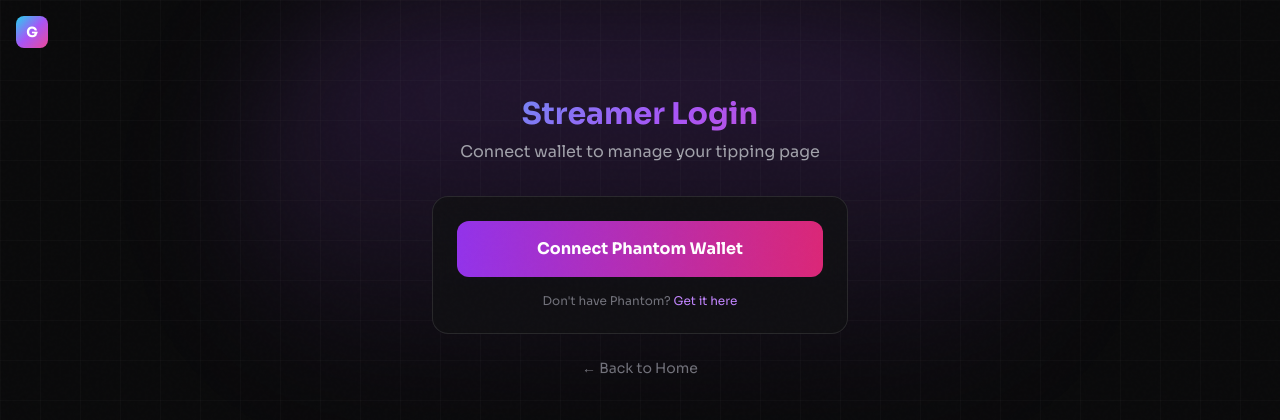
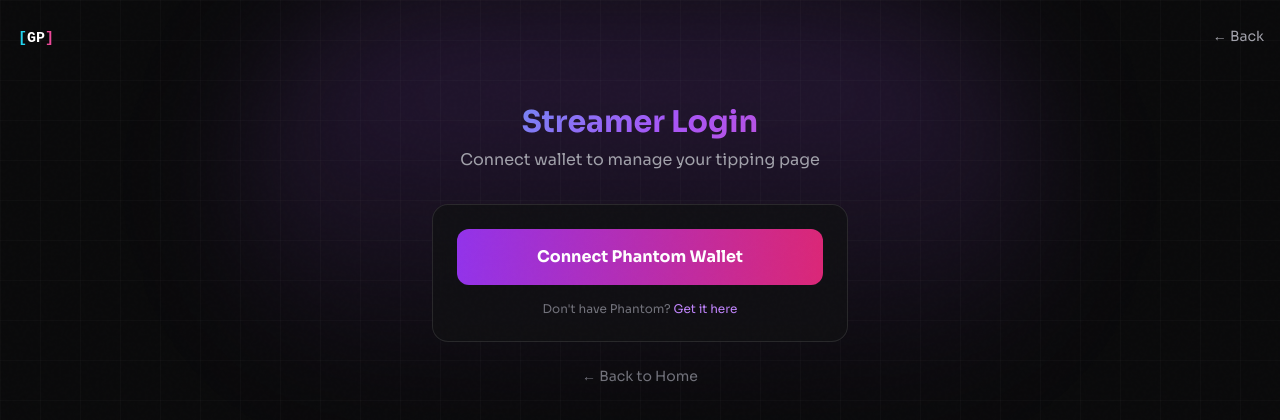
Before and after one commit to Gliana-Labs/gliana-pay-web, a SvelteKit app: page /login in a window 1280 px wide. Shown: the top 420 px of the page. Built offline with nearby package versions, Linux system fonts and the light colour scheme.

Commit message:
fix: login header - add back button and use logo image

```diff
--- a/src/routes/login/+page.svelte
+++ b/src/routes/login/+page.svelte
@@ -563,10 +563,9 @@
     <!-- Header -->
     <div class="relative z-10 flex items-center justify-between px-4 py-4">
       <a href="/" class="flex items-center gap-2">
-        <div class="w-8 h-8 rounded-lg bg-gradient-to-br from-cyan-400 via-purple-500 to-pink-500 flex items-center justify-center text-sm font-bold">
-          G
-        </div>
+        <img src="/logo.svg" alt="GlianaPay" class="w-10 h-10 rounded-xl" />
       </a>
+      <a href="/" class="text-zinc-400 hover:text-white text-sm">← Back</a>
     </div>
 
     <div class="relative z-10 max-w-md mx-auto px-4 py-8">
```
